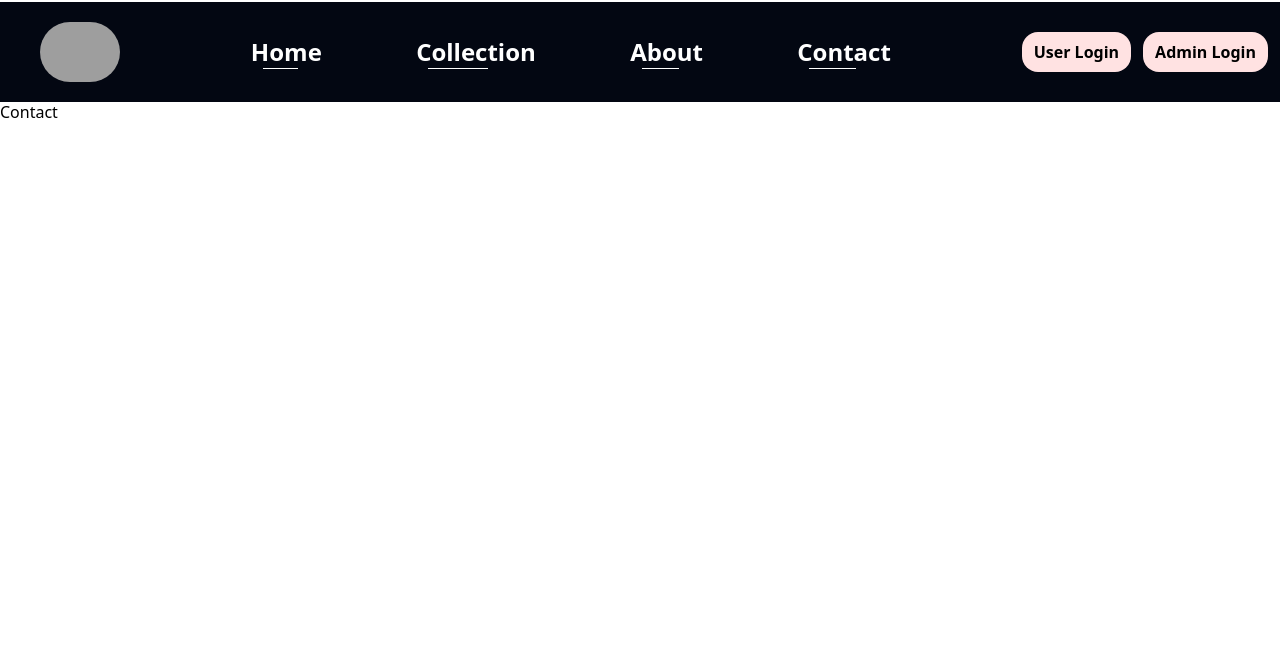
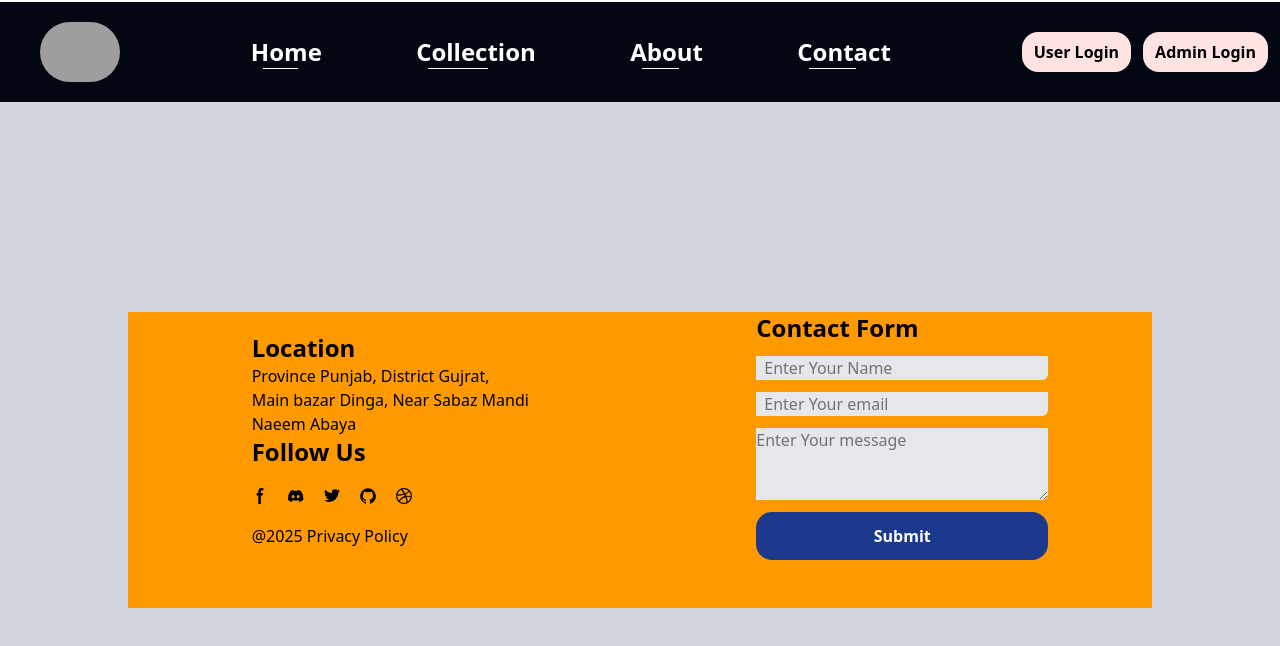
Before and after one commit to EufoUmar/Abaya-Project, a React (Vite) app: page /contact in a window 1280 px wide. Shown: the top 646 px of the page. Built offline with nearby package versions, Linux system fonts and the light colour scheme; grey boxes are pictures that could not be loaded.

Commit message:
contact page completed

```diff
--- a/src/pages/About.jsx
+++ b/src/pages/About.jsx
@@ -2,7 +2,16 @@
 
 const About = () => {
   return (
-    <div>About</div>
+    <div className="flex justify-evenly flex-wrap align-center bg-gray-800 h-full w-full">
+      <div className='bg-white p-10 max-w-[400px] mt-10'>
+        <h1 className='flex flex-col text-5xl font-bold font-serif items-center pb-4'>About Us</h1>
+        <p className='font-medium text-2xl'>We offer a diverse collection of hijabs and abayas, catering to various styles and preferences, all at competitive price points. Our products are crafted with high-quality materials, ensuring both elegance and durability for our customers.</p>
+        <div className='flex flex-col bg-blue-950 text-white rounded-4xl items-center mt-5 cursor-pointer'><button className='p-3 cursor-pointer '>Learn More</button></div>
+      </div>
+      <div className='mt-10'>
+        <img className='w-100 h-123' src="https://encrypted-tbn0.gstatic.com/images?q=tbn:ANd9GcSQw_n3RvaeehTRSnsRBjUnzUo3yLxaQInH4w&s" alt="hero" />
+      </div>
+     </div>
   )
 }
 
--- a/src/pages/Contact.jsx
+++ b/src/pages/Contact.jsx
@@ -1,8 +1,105 @@
 import React from 'react'
+import { Link } from 'react-router-dom'
 
 const Contact = () => {
   return (
-    <div>Contact</div>
+    <div className='w-full bg-gray-300 h-screen flex flex-wrap justify-center items-center pt-10'>
+      <div className='w-5xl bg-amber-500 flex flex-wrap justify-around m-20 mb-50'>
+        <div className='flex flex-col flex-wrap m-5'>
+          <h1 className='font-bold text-2xl'>Location</h1>
+          <p>Province Punjab, District Gujrat, <br /> Main bazar Dinga, Near Sabaz Mandi</p>
+          <span>Naeem Abaya</span>
+          <h1 className='font-bold text-2xl'>Follow Us</h1>
+          <div className="flex mt-4 space-x-5 sm:mt-5 mb-5">
+                      <Link to="#" className="text-black hover:text-gray-900">
+                          <svg
+                              className="w-4 h-4"
+                              aria-hidden="true"
+                              xmlns="http://www.w3.org/2000/svg"
+                              fill="currentColor"
+                              viewBox="0 0 8 19"
+                          >
+                              <path
+                                  fill-rule="evenodd"
+                                  d="M6.135 3H8V0H6.135a4.147 4.147 0 0 0-4.142 4.142V6H0v3h2v9.938h3V9h2.021l.592-3H5V3.591A.6.6 0 0 1 5.592 3h.543Z"
+                                  clip-rule="evenodd"
+                              />
+                          </svg>
+                          <span className="sr-only">Facebook page</span>
+                      </Link>
+                      <Link to="#" className="text-black">
+                          <svg
+                              className="w-4 h-4"
+                              aria-hidden="true"
+                              xmlns="http://www.w3.org/2000/svg"
+                              fill="currentColor"
+                              viewBox="0 0 21 16"
+                          >
+                              <path d="M16.942 1.556a16.3 16.3 0 0 0-4.126-1.3 12.04 12.04 0 0 0-.529 1.1 15.175 15.175 0 0 0-4.573 0 11.585 11.585 0 0 0-.535-1.1 16.274 16.274 0 0 0-4.129 1.3A17.392 17.392 0 0 0 .182 13.218a15.785 15.785 0 0 0 4.963 2.521c.41-.564.773-1.16 1.084-1.785a10.63 10.63 0 0 1-1.706-.83c.143-.106.283-.217.418-.33a11.664 11.664 0 0 0 10.118 0c.137.113.277.224.418.33-.544.328-1.116.606-1.71.832a12.52 12.52 0 0 0 1.084 1.785 16.46 16.46 0 0 0 5.064-2.595 17.286 17.286 0 0 0-2.973-11.59ZM6.678 10.813a1.941 1.941 0 0 1-1.8-2.045 1.93 1.93 0 0 1 1.8-2.047 1.919 1.919 0 0 1 1.8 2.047 1.93 1.93 0 0 1-1.8 2.045Zm6.644 0a1.94 1.94 0 0 1-1.8-2.045 1.93 1.93 0 0 1 1.8-2.047 1.918 1.918 0 0 1 1.8 2.047 1.93 1.93 0 0 1-1.8 2.045Z" />
+                          </svg>
+                          <span className="sr-only">Discord community</span>
+                      </Link>
+                      <Link to="#" className="text-black">
+                          <svg
+                              className="w-4 h-4"
+                              aria-hidden="true"
+                              xmlns="http://www.w3.org/2000/svg"
+                              fill="currentColor"
+                              viewBox="0 0 20 17"
+                          >
+                              <path
+                                  fill-rule="evenodd"
+                                  d="M20 1.892a8.178 8.178 0 0 1-2.355.635 4.074 4.074 0 0 0 1.8-2.235 8.344 8.344 0 0 1-2.605.98A4.13 4.13 0 0 0 13.85 0a4.068 4.068 0 0 0-4.1 4.038 4 4 0 0 0 .105.919A11.705 11.705 0 0 1 1.4.734a4.006 4.006 0 0 0 1.268 5.392 4.165 4.165 0 0 1-1.859-.5v.05A4.057 4.057 0 0 0 4.1 9.635a4.19 4.19 0 0 1-1.856.07 4.108 4.108 0 0 0 3.831 2.807A8.36 8.36 0 0 1 0 14.184 11.732 11.732 0 0 0 6.291 16 11.502 11.502 0 0 0 17.964 4.5c0-.177 0-.35-.012-.523A8.143 8.143 0 0 0 20 1.892Z"
+                                  clip-rule="evenodd"
+                              />
+                          </svg>
+                          <span className="sr-only">Twitter page</span>
+                      </Link>
+                      <Link to="#" className="text-black">
+                          <svg
+                              className="w-4 h-4"
+                              aria-hidden="true"
+                              xmlns="http://www.w3.org/2000/svg"
+                              fill="currentColor"
+                              viewBox="0 0 20 20"
+                          >
+                              <path
+                                  fill-rule="evenodd"
+                                  d="M10 .333A9.911 9.911 0 0 0 6.866 19.65c.5.092.678-.215.678-.477 0-.237-.01-1.017-.014-1.845-2.757.6-3.338-1.169-3.338-1.169a2.627 2.627 0 0 0-1.1-1.451c-.9-.615.07-.6.07-.6a2.084 2.084 0 0 1 1.518 1.021 2.11 2.11 0 0 0 2.884.823c.044-.503.268-.973.63-1.325-2.2-.25-4.516-1.1-4.516-4.9A3.832 3.832 0 0 1 4.7 7.068a3.56 3.56 0 0 1 .095-2.623s.832-.266 2.726 1.016a9.409 9.409 0 0 1 4.962 0c1.89-1.282 2.717-1.016 2.717-1.016.366.83.402 1.768.1 2.623a3.827 3.827 0 0 1 1.02 2.659c0 3.807-2.319 4.644-4.525 4.889a2.366 2.366 0 0 1 .673 1.834c0 1.326-.012 2.394-.012 2.72 0 .263.18.572.681.475A9.911 9.911 0 0 0 10 .333Z"
+                                  clip-rule="evenodd"
+                              />
+                          </svg>
+                          <span className="sr-only">GitHub account</span>
+                      </Link>
+                      <Link to="#" className="text-black">
+                          <svg
+                              className="w-4 h-4"
+                              aria-hidden="true"
+                              xmlns="http://www.w3.org/2000/svg"
+                              fill="currentColor"
+                              viewBox="0 0 20 20"
+                          >
+                              <path
+                                  fill-rule="evenodd"
+                                  d="M10 0a10 10 0 1 0 10 10A10.009 10.009 0 0 0 10 0Zm6.613 4.614a8.523 8.523 0 0 1 1.93 5.32 20.094 20.094 0 0 0-5.949-.274c-.059-.149-.122-.292-.184-.441a23.879 23.879 0 0 0-.566-1.239 11.41 11.41 0 0 0 4.769-3.366ZM8 1.707a8.821 8.821 0 0 1 2-.238 8.5 8.5 0 0 1 5.664 2.152 9.608 9.608 0 0 1-4.476 3.087A45.758 45.758 0 0 0 8 1.707ZM1.642 8.262a8.57 8.57 0 0 1 4.73-5.981A53.998 53.998 0 0 1 9.54 7.222a32.078 32.078 0 0 1-7.9 1.04h.002Zm2.01 7.46a8.51 8.51 0 0 1-2.2-5.707v-.262a31.64 31.64 0 0 0 8.777-1.219c.243.477.477.964.692 1.449-.114.032-.227.067-.336.1a13.569 13.569 0 0 0-6.942 5.636l.009.003ZM10 18.556a8.508 8.508 0 0 1-5.243-1.8 11.717 11.717 0 0 1 6.7-5.332.509.509 0 0 1 .055-.02 35.65 35.65 0 0 1 1.819 6.476 8.476 8.476 0 0 1-3.331.676Zm4.772-1.462A37.232 37.232 0 0 0 13.113 11a12.513 12.513 0 0 1 5.321.364 8.56 8.56 0 0 1-3.66 5.73h-.002Z"
+                                  clip-rule="evenodd"
+                              />
+                          </svg>
+                          <span className="sr-only">Dribbble account</span>
+                      </Link>
+                  </div>
+                  <span className='mb-10'>@2025 Privacy Policy</span>
+        </div>
+        <div className='flex flex-wrap flex-col'>
+            <h1 className='text-2xl font-bold mb-3'>Contact Form</h1>
+            <input type="text" className='bg-gray-200 pl-2 rounded-ee-md' placeholder='Enter Your Name' />
+            <input type="text" className='bg-gray-200 pl-2 rounded-ee-md block mt-3 mb-3' placeholder='Enter Your email' />
+            <textarea className='bg-gray-200 rounded-ee-md' placeholder='Enter Your message' name="text" id="" cols="30" rows="3"></textarea>
+        <button className='bg-blue-900 text-white rounded-2xl cursor-pointer p-3 block mt-3 font-bold'>Submit</button>
+        </div>
+      </div>
+
+    </div>
   )
 }
 
--- a/src/pages/Home.jsx
+++ b/src/pages/Home.jsx
@@ -2,14 +2,14 @@
 
 const Home = () => {
   return (
-     <div className="flex justify-evenly align-center bg-white h-full w-full mt-10">
+    <div className="flex justify-evenly flex-wrap align-center bg-white h-full w-full mt-10">
     <div className='bg-white p-10 max-w-[400px]'>
       <h1 className='flex flex-col text-5xl font-bold font-serif items-center pb-4'>Abayya</h1>
       <p className='font-medium text-2xl'>We offer a diverse collection of hijabs and abayas, catering to various styles and preferences, all at competitive price points. Our products are crafted with high-quality materials, ensuring both elegance and durability for our customers.</p>
       <div className='flex flex-col bg-blue-950 text-white rounded-4xl items-center mt-5 cursor-pointer'><button className='p-3 cursor-pointer '>Buy Now</button></div>
     </div>
-      <div className=''>
-        <img src="https://encrypted-tbn0.gstatic.com/images?q=tbn:ANd9GcQwwbwkXXbsZoXxKwyjqRgOCD5GBCt_YuPeIw&s" width={470} alt="hero" />
+    <div className='mt-10'>
+      <img className='w-100' src="https://encrypted-tbn0.gstatic.com/images?q=tbn:ANd9GcQwwbwkXXbsZoXxKwyjqRgOCD5GBCt_YuPeIw&s" alt="hero" />
     </div>
    </div>
   )
```
Lines whose indentation alone changed are shown as unchanged.
